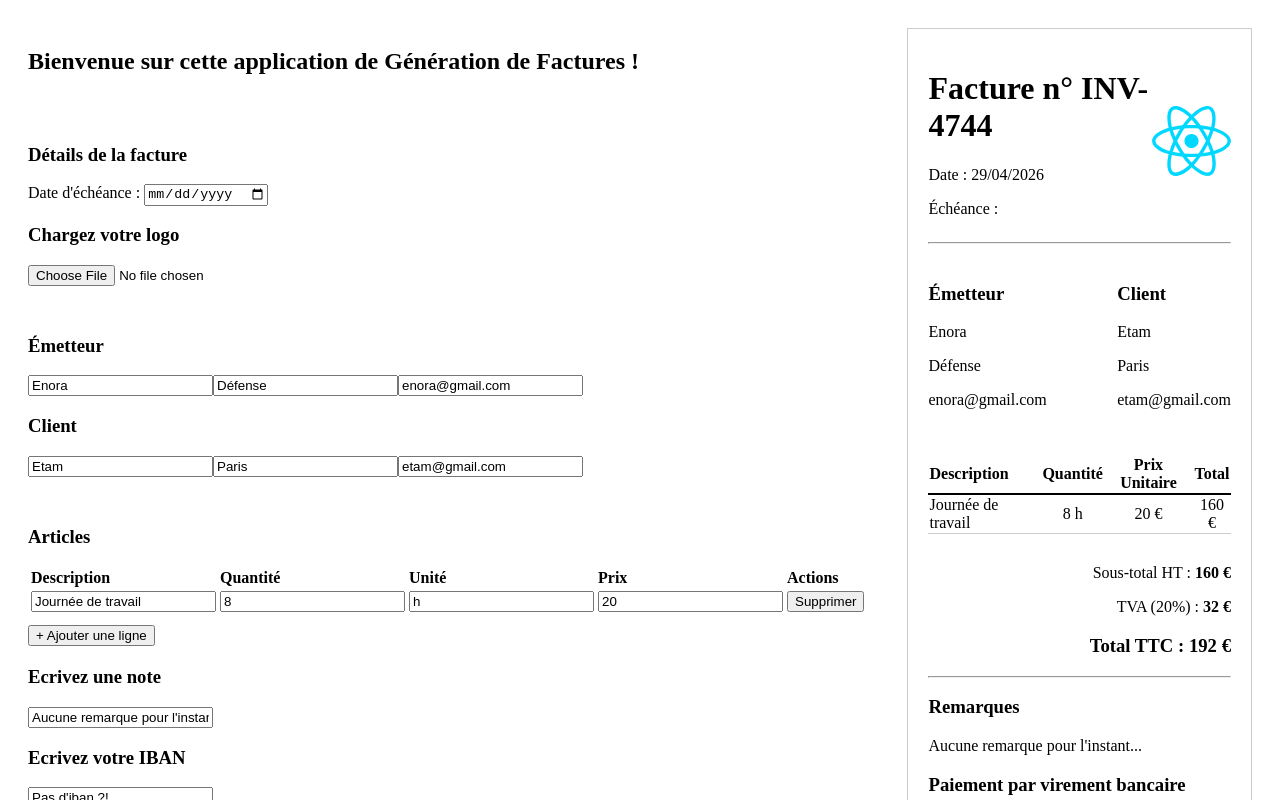
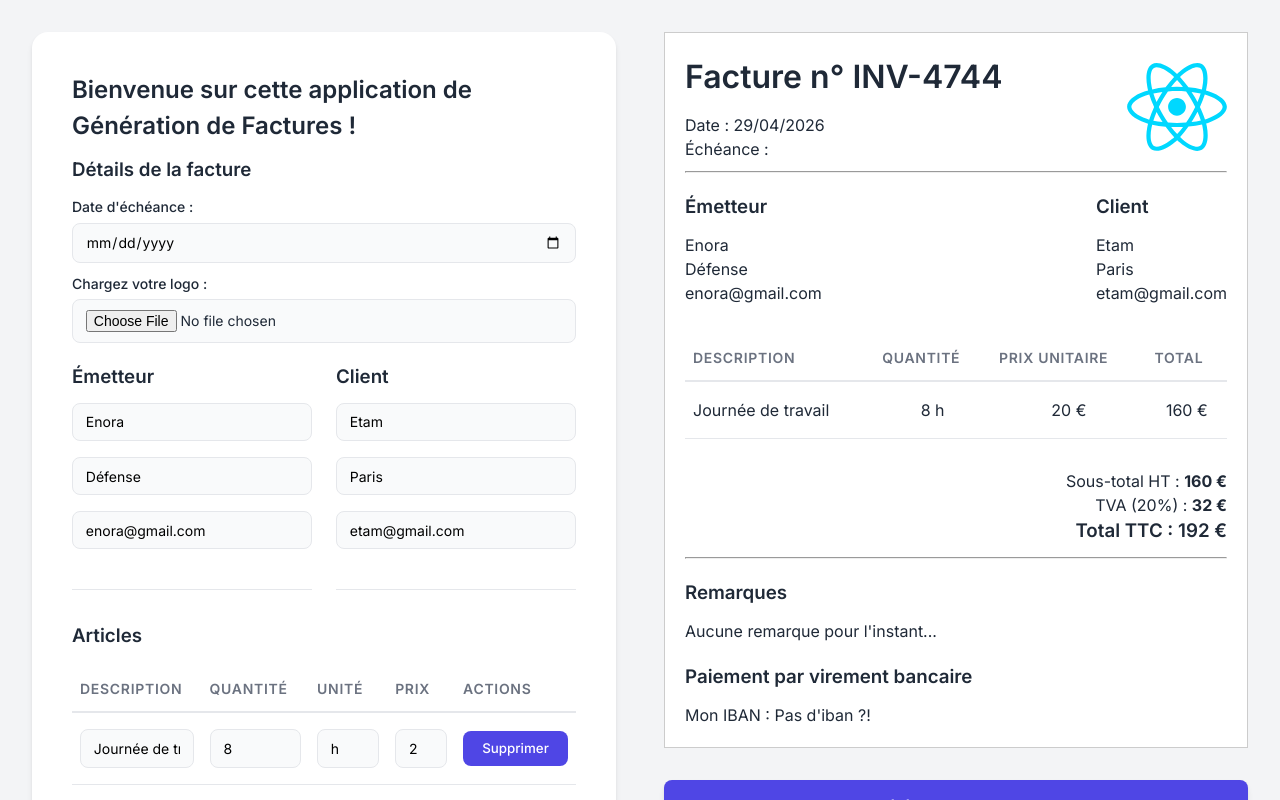
Before and after one commit to sweethehe/invoice-app, a React (Vite) app: page / in a window 1280 px wide. Shown: the top 800 px of the page. Built offline with nearby package versions, Linux system fonts and the light colour scheme.

Commit message:
style(css): ajouter du style a la page

```diff
--- a/src/App.jsx
+++ b/src/App.jsx
@@ -13,9 +13,10 @@ function App() {
 
   return (
     <>
-    <div style={{ display: "flex", gap: "40px", padding: "20px" }}>
+    <div className="app-container">
+
       {/* F A C T U R E - F O R M */}
-      <div style={{ flex: 1 }}>
+      <div className="app-column">
         <InvoiceForm
           invoice={invoice}
           updateField={updateField}
@@ -29,13 +30,14 @@ function App() {
       </div>
 
       {/* P R E V I E W - F A C T U R E */}
-      <div style={{ flex: 1 }}>
+      <div className="app-column">
         <InvoicePreview invoice={invoice} />
+        <button className="download-btn" onClick={() => generatePdf(invoice)}>
+          Télécharger le PDF
+        </button>
       </div>
 
     </div>
-
-    <button onClick={() => generatePdf(invoice)}>Télécharger le PDF</button>
     </>
   );
 }
--- a/src/components/InvoiceForm/FormSection.jsx
+++ b/src/components/InvoiceForm/FormSection.jsx
@@ -1,22 +1,25 @@
 export function FormSection({ title, sectionName, data, updateField }) {
   return (
-    <div>
-        {/* L A B E L */}
+    <div className="form-section">
       <h3>{title}</h3>
 
-      {/* I N P U T */}
+      <div className="form-group">
         <input
           type="text"
           placeholder="Nom"
           value={data.name}
           onChange={(e) => updateField(sectionName, "name", e.target.value)}
         />
+      </div>
+      <div className="form-group">
         <input
           type="text"
           placeholder="Adresse"
           value={data.address}
           onChange={(e) => updateField(sectionName, "address", e.target.value)}
         />
+      </div>
+      <div className="form-group">
         <input
           type="email"
           placeholder="Email"
@@ -24,5 +27,6 @@ export function FormSection({ title, sectionName, data, updateField }) {
           onChange={(e) => updateField(sectionName, "email", e.target.value)}
         />
       </div>
+    </div>
   );
 }
--- a/src/components/InvoiceForm/InvoiceForm.jsx
+++ b/src/components/InvoiceForm/InvoiceForm.jsx
@@ -27,24 +27,23 @@ export function InvoiceForm({
   };
 
   return (
-    <div style={{ display: "flex", flexDirection: "column", gap: "30px" }}>
+    <div className="form-card">
       <h2>Bienvenue sur cette application de Génération de Factures !</h2>
 
       {/* D É T A I L S   F A C T U R E */}
       <div>
-        <h3>Détails de la facture</h3>
+        <h3 style={{marginTop: 10}}>Détails de la facture</h3>
         <label>Date d'échéance : </label>
         <input
           type="date"
           value={invoice.details.dueDate}
           onChange={(e) => updateField("details", "dueDate", e.target.value)}
         />
-        <h3>Chargez votre logo</h3>
+        <label style={{ marginTop: 10 }} >Chargez votre logo : </label>
         <input type="file" accept="image/*" onChange={handleLogoChange} />
       </div>
 
-      {/* S E C T I O N  -  EMETTEUR / CLIENT */}
-      <div>
+      <div className="flex-row">
         <div style={{ flex: 1 }}>
           <FormSection
             title="Émetteur"
@@ -114,7 +113,7 @@ export function InvoiceForm({
                   />
                 </td>
                 <td>
-                  <button onClick={() => removeItem(index)}>Supprimer</button>
+                  <button className="delete-button" onClick={() => removeItem(index)}>Supprimer</button>
                 </td>
               </tr>
             ))}
@@ -122,7 +121,7 @@ export function InvoiceForm({
         </table>
 
         {/* A D D - AN - I T E M */}
-        <button onClick={addItem} style={{ marginTop: "10px" }}>
+        <button onClick={addItem} className="add-button" style={{ marginTop: 20 }}>
           + Ajouter une ligne
         </button>
 
@@ -135,7 +134,7 @@ export function InvoiceForm({
             onChange={(e) => updateNote(e.target.value)}
           />
 
-          <h3>Ecrivez votre IBAN</h3>
+          <h3 style={{ marginTop: 20 }}>Ecrivez votre IBAN</h3>
           <LineItemRow
             type={"text"}
             value={invoice.iban}
--- a/src/components/InvoicePreview/InvoiceFooter.jsx
+++ b/src/components/InvoicePreview/InvoiceFooter.jsx
@@ -1,11 +1,11 @@
 export function InvoiceFooter ({invoice}) {
     return (
         <div>
-            <hr/>
+            <hr style={{marginBottom: 20}}/>
             <h3>Remarques</h3>
             <p>{invoice.notes}</p>
 
-            <h3>Paiement par virement bancaire</h3>
+            <h3 style={{ marginTop: 20 }}>Paiement par virement bancaire</h3>
 
             <p>Mon IBAN : {invoice.iban}</p>
         </div>
--- a/src/components/InvoicePreview/InvoiceHeader.jsx
+++ b/src/components/InvoicePreview/InvoiceHeader.jsx
@@ -3,7 +3,7 @@ import { formatDate } from "../../utils/formatters";
 
 export function InvoiceHeader({invoice}) {
   return (
-    <div style={{ display: "flex", justifyContent: "space-between" }}>
+    <div style={{ display: "flex", justifyContent: "space-between", marginBottom: 10}}>
       <div>
         <h1>Facture n° {invoice.details.number}</h1>
         <p>Date : {invoice.details.date}</p>
--- a/src/index.css
+++ b/src/index.css
@@ -0,0 +1,203 @@
+@import url('https://fonts.googleapis.com/css2?family=Inter:wght@300;400;500;600;700&display=swap');
+
+:root {
+  /* Colors */
+  --bg-color: #f3f4f6; /* Light gray background */
+  --surface-color: #ffffff; /* White for cards */
+  --primary-color: #4f46e5; /* Indigo */
+  --primary-hover: #4338ca;
+  --danger-color: #ef4444;
+  --danger-hover: #dc2828;
+  --text-main: #1f2937;
+  --text-muted: #6b7280;
+  --border-color: #e5e7eb;
+  --border-focus: #c7d2fe;
+
+  /* Shadows */
+  --shadow-sm: 0 1px 2px 0 rgba(0, 0, 0, 0.05);
+  --shadow-md: 0 4px 6px -1px rgba(0, 0, 0, 0.1), 0 2px 4px -1px rgba(0, 0, 0, 0.06);
+  --shadow-lg: 0 20px 25px -5px rgba(0, 0, 0, 0.1), 0 10px 10px -5px rgba(0, 0, 0, 0.04);
+}
+
+* {
+  box-sizing: border-box;
+  margin: 0;
+  padding: 0;
+  font-family: 'Inter', sans-serif;
+}
+
+body {
+  background-color: var(--bg-color);
+  color: var(--text-main);
+  line-height: 1.5;
+  -webkit-font-smoothing: antialiased;
+}
+
+h1, h2, h3, h4 {
+  color: var(--text-main);
+  font-weight: 600;
+  margin-bottom: 0.75rem;
+}
+
+/* Inputs */
+input, select, textarea {
+  width: 100%;
+  padding: 0.6rem 0.8rem;
+  border: 1px solid var(--border-color);
+  border-radius: 8px;
+  font-size: 0.875rem;
+  transition: all 0.2s ease;
+  background-color: #f9fafb;
+  box-sizing: border-box;
+  vertical-align: middle;
+}
+
+input::placeholder, textarea::placeholder {
+  vertical-align: middle;
+  line-height: normal;
+}
+
+input:focus, select:focus, textarea:focus {
+  outline: none;
+  border-color: var(--primary-color);
+  box-shadow: 0 0 0 3px var(--border-focus);
+  background-color: var(--surface-color);
+}
+
+label {
+  display: block;
+  font-size: 0.875rem;
+  font-weight: 500;
+  color: var(--text-main);
+  margin-bottom: 0.35rem;
+}
+
+/* Buttons */
+button {
+  padding: 0.6rem 1.2rem;
+  border: none;
+  border-radius: 8px;
+  font-weight: 500;
+  cursor: pointer;
+  transition: all 0.2s ease;
+  background-color: var(--primary-color);
+  color: white;
+  display: inline-flex;
+  align-items: center;
+  justify-content: center;
+}
+
+button:hover {
+  background-color: var(--primary-hover);
+  transform: translateY(-1px);
+}
+
+button:active {
+  transform: translateY(0);
+}
+
+button.danger {
+  background-color: var(--danger-color);
+}
+
+button.danger:hover {
+  background-color: var(--danger-hover);
+}
+
+button.download-btn {
+  font-size: 1.1rem;
+  padding: 1rem 2rem;
+  box-shadow: var(--shadow-md);
+  margin-top: 2rem;
+  width: 100%;
+  font-weight: 600;
+}
+
+/* Form Layout */
+.form-card {
+  background-color: var(--surface-color);
+  padding: 2.5rem;
+  border-radius: 16px;
+  box-shadow: var(--shadow-md);
+  height: 100%;
+}
+
+.form-section {
+  margin-bottom: 2rem;
+  padding-bottom: 1.5rem;
+  border-bottom: 1px solid var(--border-color);
+}
+
+.form-group {
+  margin-bottom: 1rem;
+}
+
+.flex-row {
+  display: flex;
+  gap: 1.5rem;
+  margin-top: 20px;
+}
+.flex-1 {
+  flex: 1;
+}
+
+/* Table */
+table {
+  width: 100%;
+  border-collapse: collapse;
+  margin-top: 1rem;
+}
+
+th {
+  text-align: left;
+  padding: 0.75rem 0.5rem;
+  border-bottom: 2px solid var(--border-color);
+  color: var(--text-muted);
+  font-size: 0.875rem;
+  font-weight: 600;
+  text-transform: uppercase;
+  letter-spacing: 0.05em;
+}
+
+td {
+  padding: 1rem 0.5rem;
+  border-bottom: 1px solid var(--border-color);
+  vertical-align: middle;
+}
+
+/* Invoice Preview specific */
+.invoice-paper {
+  background-color: white;
+  width: 210mm; /* A4 width */
+  min-height: 297mm; /* A4 height */
+  padding: 50px;
+  margin: 0 auto;
+  box-shadow: var(--shadow-lg);
+  color: #000;
+  border-radius: 4px;
+}
+
+/* Responsive adjustments */
+.app-container {
+  display: flex;
+  gap: 3rem;
+  padding: 2rem;
+  max-width: 1600px;
+  margin: 0 auto;
+  align-items: flex-start;
+}
+
+.app-column {
+  flex: 1;
+  min-width: 0; /* Prevents flex items from overflowing */
+}
+
+@media (max-width: 1200px) {
+  .app-container {
+    flex-direction: column;
+  }
+  .invoice-paper {
+    width: 100%;
+    min-height: auto;
+  }
+}
```
Lines whose indentation alone changed are shown as unchanged.
